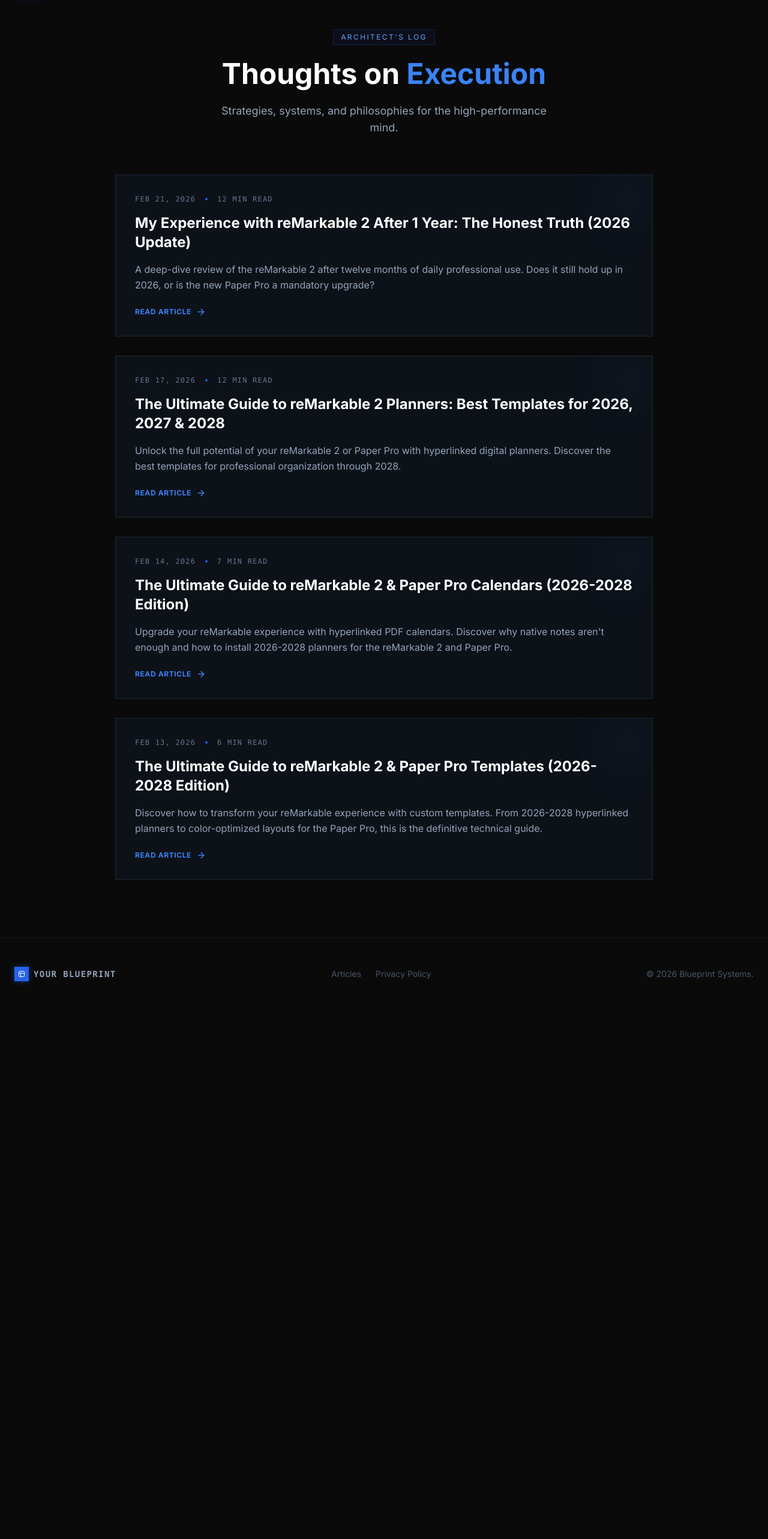
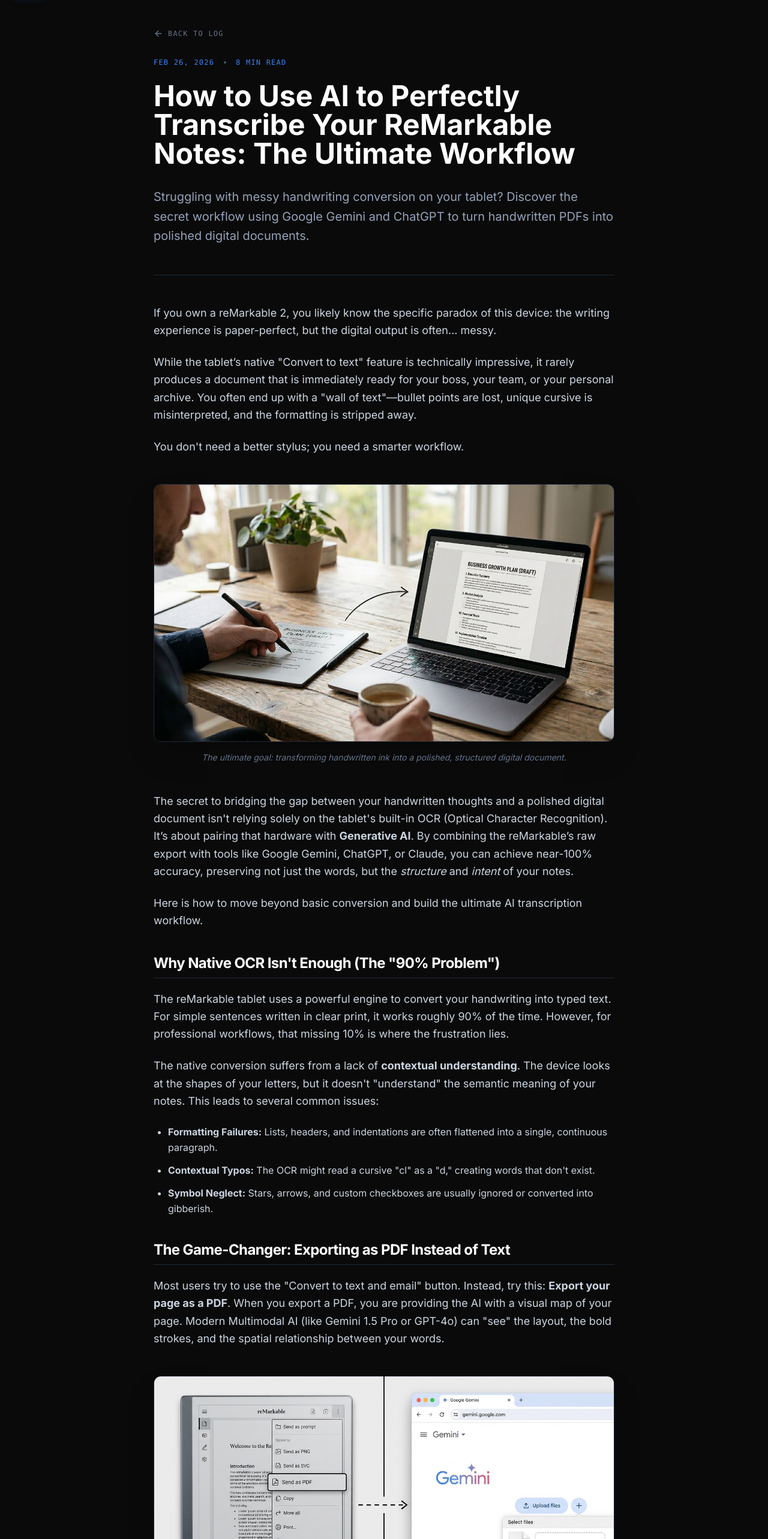
Before and after one commit to giubilato/your-blueprint-site, a React (Vite) app: page /articles/ai-remarkable-transcription-workflow in a window 1280 px wide. Before the commit this address led to /articles. Shown: the part 80-2646 px from the top of the page at 60% size. Before the commit the page ends 1764 px from the top, so only its background shows below. Built offline with nearby package versions, Linux system fonts and the light colour scheme.

Commit message:
Aggiornate immagini e rimosso placeholder in articolo AI transcription workflow

```diff
--- a/src/data/posts.jsx
+++ b/src/data/posts.jsx
@@ -2,7 +2,119 @@
 
 export const BLOG_POSTS = [
     {
-        id: 1,
+      id: 1,
+      slug: "ai-remarkable-transcription-workflow",
+      title: "How to Use AI to Perfectly Transcribe Your ReMarkable Notes: The Ultimate Workflow",
+      excerpt: "Struggling with messy handwriting conversion on your tablet? Discover the secret workflow using Google Gemini and ChatGPT to turn handwritten PDFs into polished digital documents.",
+      date: "Feb 26, 2026",
+      readTime: "8 min read",
+      content: (
+        <>
+    <p className="mb-6 text-slate-300 leading-relaxed text-lg">
+      If you own a reMarkable 2, you likely know the specific paradox of this device: the writing experience is paper-perfect, but the digital output is often... messy.
+    </p>
+    <p className="mb-6 text-slate-300 leading-relaxed text-lg">
+      While the tablet’s native "Convert to text" feature is technically impressive, it rarely produces a document that is immediately ready for your boss, your team, or your personal archive. You often end up with a "wall of text"—bullet points are lost, unique cursive is misinterpreted, and the formatting is stripped away.
+    </p>
+    <p className="mb-6 text-slate-300 leading-relaxed text-lg">
+      You don't need a better stylus; you need a smarter workflow.
+    </p>
+
+    {/* PRIMA IMMAGINE INSERITA */}
+    <div className="my-12">
+      <img
+        src="/images/blog/1-How to Use AI to Perfectly Transcribe Your ReMarkable Notes The Ultimate Workflow.jpg"
+        alt="A clean, formatted document derived from reMarkable 2 handwritten notes displayed on a laptop screen"
+        className="w-full h-auto rounded-xl border border-slate-800 shadow-2xl"
+      />
+      <p className="text-center text-sm text-slate-500 mt-4 italic">
+        The ultimate goal: transforming handwritten ink into a polished, structured digital document.
+      </p>
+    </div>
+
+    <p className="mb-6 text-slate-300 leading-relaxed text-lg">
+      The secret to bridging the gap between your handwritten thoughts and a polished digital document isn't relying solely on the tablet's built-in OCR (Optical Character Recognition). It’s about pairing that hardware with <strong>Generative AI</strong>. By combining the reMarkable’s raw export with tools like Google Gemini, ChatGPT, or Claude, you can achieve near-100% accuracy, preserving not just the words, but the <em>structure</em> and <em>intent</em> of your notes.
+    </p>
+    <p className="mb-6 text-slate-300 leading-relaxed text-lg">
+      Here is how to move beyond basic conversion and build the ultimate AI transcription workflow.
+    </p>
+
+    <h3 className="text-2xl font-bold text-white mt-10 mb-5 tracking-tight border-b border-slate-800 pb-2">
+      Why Native OCR Isn't Enough (The "90% Problem")
+    </h3>
+    <p className="mb-6 text-slate-300 leading-relaxed text-lg">
+      The reMarkable tablet uses a powerful engine to convert your handwriting into typed text. For simple sentences written in clear print, it works roughly 90% of the time. However, for professional workflows, that missing 10% is where the frustration lies.
+    </p>
+    <p className="mb-6 text-slate-300 leading-relaxed text-lg">
+      The native conversion suffers from a lack of <strong>contextual understanding</strong>. The device looks at the shapes of your letters, but it doesn't "understand" the semantic meaning of your notes. This leads to several common issues:
+    </p>
+    <ul className="list-disc pl-6 mb-8 space-y-3 text-slate-300">
+      <li className="leading-relaxed"><strong>Formatting Failures:</strong> Lists, headers, and indentations are often flattened into a single, continuous paragraph.</li>
+      <li className="leading-relaxed"><strong>Contextual Typos:</strong> The OCR might read a cursive "cl" as a "d," creating words that don't exist.</li>
+      <li className="leading-relaxed"><strong>Symbol Neglect:</strong> Stars, arrows, and custom checkboxes are usually ignored or converted into gibberish.</li>
+    </ul>
+
+    <h3 className="text-2xl font-bold text-white mt-10 mb-5 tracking-tight border-b border-slate-800 pb-2">
+      The Game-Changer: Exporting as PDF Instead of Text
+    </h3>
+    <p className="mb-6 text-slate-300 leading-relaxed text-lg">
+      Most users try to use the "Convert to text and email" button. Instead, try this: <strong>Export your page as a PDF</strong>. When you export a PDF, you are providing the AI with a visual map of your page. Modern Multimodal AI (like Gemini 1.5 Pro or GPT-4o) can "see" the layout, the bold strokes, and the spatial relationship between your words.
+    </p>
+
+    {/* SECONDA IMMAGINE INSERITA */}
+    <div className="my-12">
+      <img
+        src="/images/blog/2-How to Use AI to Perfectly Transcribe Your ReMarkable Notes The Ultimate Workflow.jpg"
+        alt="Exporting a handwritten note as a PDF from the reMarkable tablet and uploading it to an AI chat interface"
+        className="w-full h-auto rounded-xl border border-slate-800 shadow-2xl"
+      />
+      <p className="text-center text-sm text-slate-500 mt-4 italic">
+        Exporting as a PDF preserves the visual layout, allowing AI models to "read" the structure of your page.
+      </p>
+    </div>
+
+    <h3 className="text-2xl font-bold text-white mt-10 mb-5 tracking-tight border-b border-slate-800 pb-2">
+      The Step-by-Step AI Workflow
+    </h3>
+    <p className="mb-6 text-slate-300 leading-relaxed text-lg">
+      To get flawless results, follow these four steps:
+    </p>
+    <ul className="list-decimal pl-6 mb-8 space-y-3 text-slate-300">
+      <li className="leading-relaxed"><strong>Export:</strong> On your reMarkable, select the "Share" icon and choose "Send as PDF" to your email or via the Desktop app.</li>
+      <li className="leading-relaxed"><strong>Upload:</strong> Open Google Gemini or ChatGPT and upload the PDF file directly.</li>
+      <li className="leading-relaxed"><strong>Prompt:</strong> Use a specific prompt to guide the AI's transcription (see below).</li>
+      <li className="leading-relaxed"><strong>Refine:</strong> Review the output. Because the AI understands context, it will likely have fixed your handwriting errors and formatted the headers automatically.</li>
+    </ul>
+
+    <h3 className="text-2xl font-bold text-white mt-10 mb-5 tracking-tight border-b border-slate-800 pb-2">
+      Mastering the Prompt
+    </h3>
+    <p className="mb-6 text-slate-300 leading-relaxed text-lg">
+      Don't just say "transcribe this." To get professional-grade results, you need to provide a role and constraints. Copy and paste this prompt:
+    </p>
+    <div className="bg-slate-900 border border-slate-800 p-6 rounded-xl mb-8 font-mono text-sm text-blue-300">
+      "Act as a professional executive assistant. I have attached a PDF of my handwritten meeting notes from my reMarkable tablet. Please transcribe these notes into a clean, Markdown-formatted document. Preserve all bullet points, use H1 for titles and H2 for sub-sections, and correct any obvious spelling errors caused by my handwriting. Ensure the tone remains consistent with the original ink."
+    </div>
+
+    {/* TERZO PLACEHOLDER RIMOSSO */}
+
+    <h3 className="text-2xl font-bold text-white mt-10 mb-5 tracking-tight border-b border-slate-800 pb-2">
+      Why Our Templates are "AI-Ready"
+    </h3>
+    <p className="mb-6 text-slate-300 leading-relaxed text-lg">
+      The reason our custom reMarkable templates work so well with this workflow is <strong>structure</strong>. When you use a template with clearly defined boxes for "Action Items," "Notes," and "Summary," the AI sees those visual boundaries.
+    </p>
+    <p className="mb-6 text-slate-300 leading-relaxed text-lg">
+      By using a structured PDF template, you are giving the AI a roadmap. It doesn't just see a messy ink stroke; it sees an ink stroke located inside a box labeled "Deadline." This drastically increases the accuracy of the transcription and allows the AI to automatically sort your notes into a database or project management tool like Notion or Asana.
+    </p>
+    <p className="mb-6 text-slate-300 leading-relaxed text-lg">
+      Stop fighting the native software. Start using the hardware for what it's best at—the tactile feel of writing—and let AI handle the heavy lifting of digital organization.
+    </p>
+  </>
+      )
+    },
+    {
+        id: 2,
         slug: "remarkable-2-experience-2026-review",
         title: "My Experience with reMarkable 2 After 1 Year: The Honest Truth (2026 Update)",
         excerpt: "A deep-dive review of the reMarkable 2 after twelve months of daily professional use. Does it still hold up in 2026, or is the new Paper Pro a mandatory upgrade?",
@@ -35,7 +147,6 @@
         <strong>Key Takeaway:</strong> You do <em>not</em> need to subscribe to Connect during setup to use the device, though the UI pushes you toward the free trial. If you are tech-averse, the initial cloud syncing verification might feel slightly tedious compared to opening a physical notebook.
       </p>
 
-      {/* PRIMA IMMAGINE INSERITA QUI */}
       <div className="my-12">
         <img
           src="/images/blog/remarkable-2-pro-templates-your-blueprint-desk-setup.jpg"
@@ -81,7 +192,6 @@
         In 2026, the Connect subscription offers unlimited cloud storage and the ability to take notes on the mobile/desktop apps. Without it, your files only sync if they have been opened in the last 50 days. For professional use, the $2.99 is a necessary evil to ensure your notes are always backed up and available on your phone for quick reference.
       </p>
 
-      {/* SECONDA IMMAGINE INSERITA QUI */}
       <div className="my-12">
         <img
           src="/images/blog/remarkable-2-pro-digital-planner-templates-menu.jpg"
@@ -140,7 +250,7 @@
     </>
         )
   },
-    {
+    /*{
     id: 2,
     slug: "ultimate-guide-remarkable-2-planners-2026-2028",
     title: "The Ultimate Guide to reMarkable 2 Planners: Best Templates for 2026, 2027 & 2028",
@@ -410,7 +520,6 @@
           <strong>This guide is different.</strong> We aren't talking about SaaS workflows; we are talking about the specific <strong>.pdf and .png files</strong> you need to transform your device into a productivity powerhouse, specifically optimized for the hardware cycles of 2026, 2027 and 2028.
         </p>
 
-        {/* Visual Placeholder */}
         <div className="my-12 p-8 border-2 border-dashed border-slate-800 rounded-3xl bg-slate-900/40 flex flex-col items-center text-center group hover:border-blue-500/50 transition-colors">
           <div className="w-12 h-12 rounded-full bg-slate-800 flex items-center justify-center mb-4 group-hover:bg-blue-500/10 transition-colors">
             <svg className="w-6 h-6 text-slate-500 group-hover:text-blue-400" fill="none" stroke="currentColor" viewBox="0 0 24 24"><path strokeLinecap="round" strokeLinejoin="round" strokeWidth={2} d="M4 16l4.586-4.586a2 2 0 012.828 0L16 16m-2-2l1.586-1.586a2 2 0 012.828 0L20 14m-6-6h.01M6 20h12a2 2 0 002-2V6a2 2 0 00-2-2H6a2 2 0 00-2 2v12a2 2 0 002 2z" /></svg>
@@ -444,7 +553,6 @@
           <li><strong>Best use:</strong> Structured daily planning, journals, calendars.</li>
         </ul>
 
-        {/* Comparison Table */}
         <div className="overflow-x-auto my-8 border border-slate-800 rounded-xl">
           <table className="w-full text-left border-collapse">
             <thead className="bg-slate-900/50">
@@ -545,5 +653,5 @@
         </div>
       </>
     )
-  },
+  },*/
 ];
```
Also changed, not shown: public/images/blog/1-How to Use AI to Perfectly Transcribe Your ReMarkable Notes The Ultimate Workflow.jpg (added), public/images/blog/2-How to Use AI to Perfectly Transcribe Your ReMarkable Notes The Ultimate Workflow.jpg (added).
